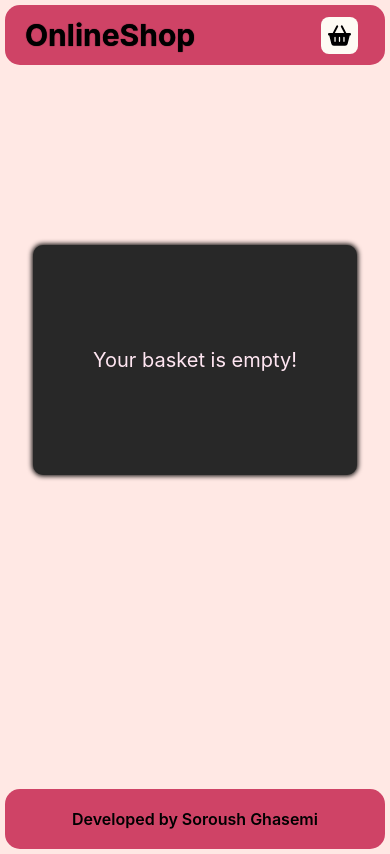
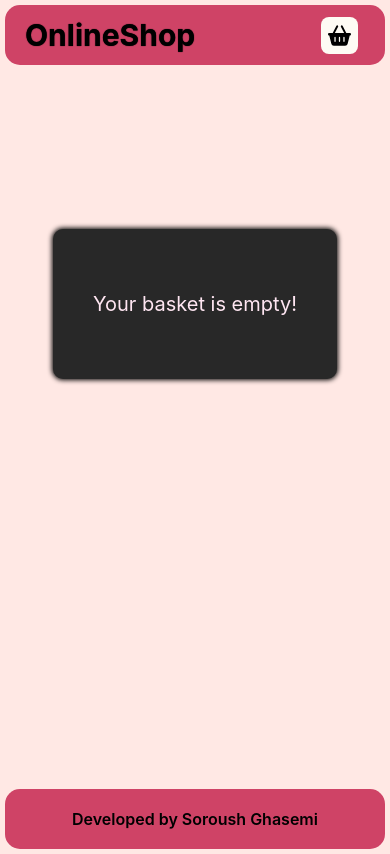
Before and after one commit to Soroush47/store-project, a React (Vite) app: page /checkout in a window 390 px wide. Built offline with nearby package versions, Linux system fonts and the light colour scheme.

Commit message:
responsive of Checkout Page, enhanced

```diff
--- a/src/pages/CheckoutPage.module.css
+++ b/src/pages/CheckoutPage.module.css
@@ -227,14 +227,14 @@
     .details {
         border-radius: 15px;
         height: max-content;
-        padding: 20px 10px 15px;
+        padding: 20px 12px 15px;
         width: 30%;
-        min-width: 120px;
+        min-width: 130px;
         margin-right: 10px;
     }
 
     .details p {
-        margin-bottom: 15px;
+        margin-bottom: 7px;
         font-size: 10px;
     }
 
@@ -254,18 +254,18 @@
     }
 
     .product {
-        padding: 0px 7px;
+        padding: 2px 7px;
         margin-bottom: 15px;
         border-radius: 10px;
     }
 
     .product img {
-        height: 35px;
-        width: 30px;
+        height: 40px;
+        width: 35px;
     }
 
     .product p {
-        font-size: 9px;
+        font-size: 10px;
     }
 
     .title span {
@@ -280,19 +280,19 @@
 
     .buttons {
         max-width: 40px;
-        font-size: 8px;
+        font-size: 9px;
     }
 
     .button {
         border-radius: 2px;
         padding: 3px;
-        font-size: 11px;
+        font-size: 12px;
     }
 
     .delete {
         border-radius: 2px;
         padding: 1px;
-        font-size: 11px;
+        font-size: 12px;
     }
 
     .empty {
@@ -301,13 +301,10 @@
     }
 
     .empty span {
-        margin-top: 100px;
+        margin-top: 10vh;
         background-color: #282828;
         color: #ffe6f2;
         max-width: 400px;
-        border-radius: 10px;
-        padding: 100px 60px;
-        font-size: 20px;
-        box-shadow: 0px 0px 5px 1px #000;
+        padding: 60px 40px;
     }
 }
```
